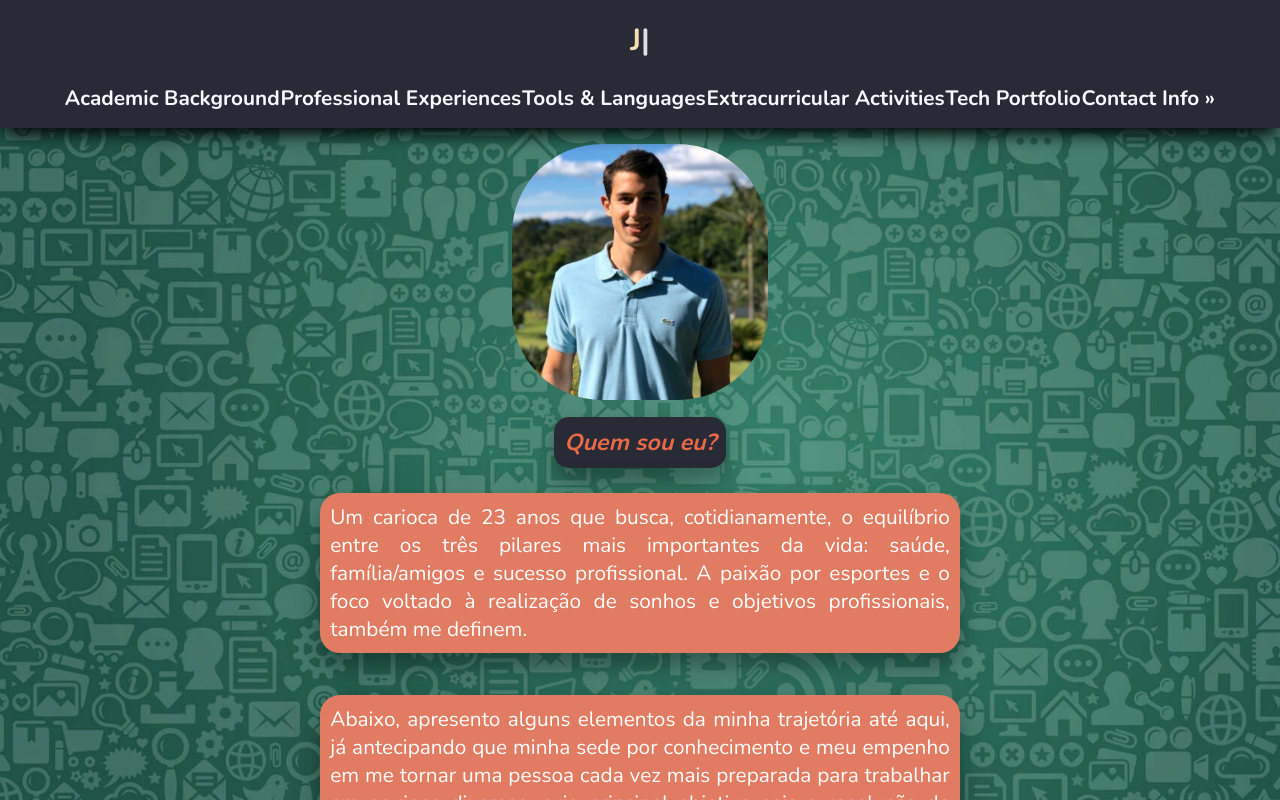
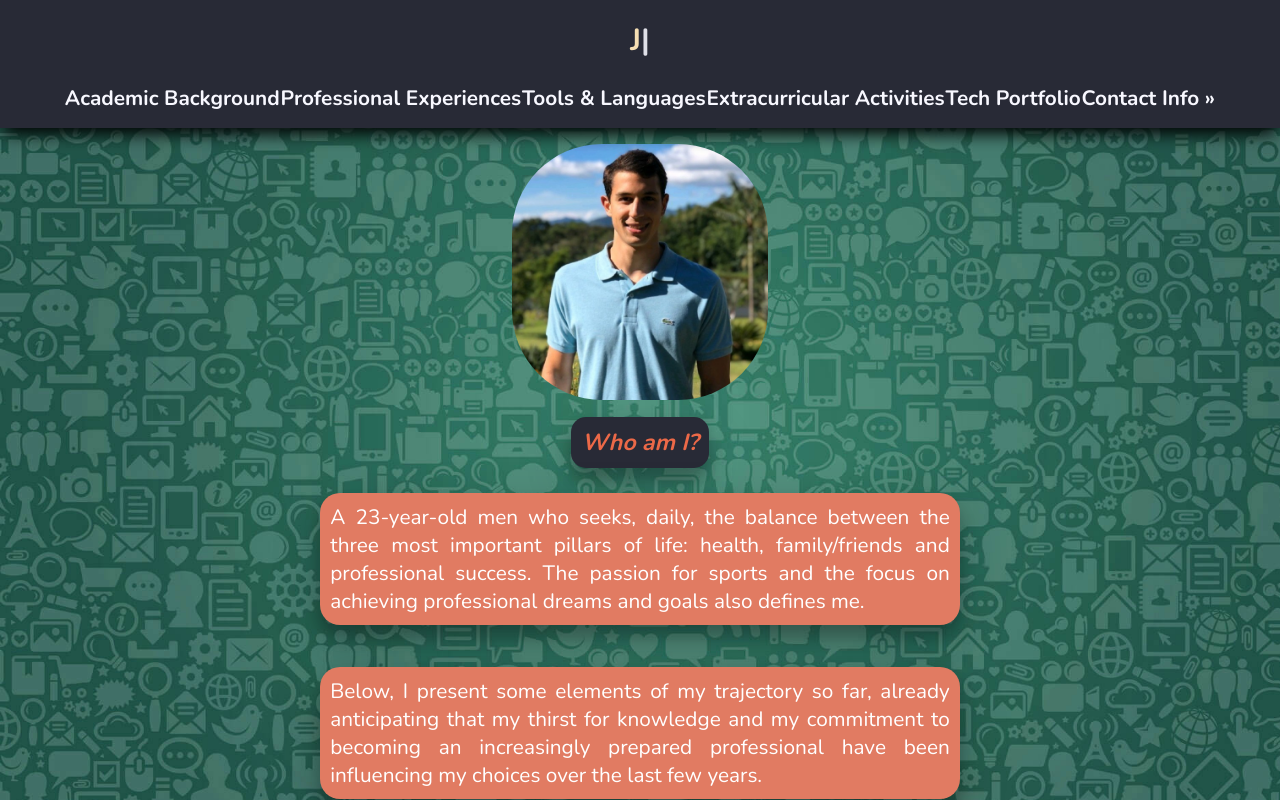
Before and after one commit to joaofelipelliccione/JF_professional_portfolio, a React (Create React App) app: page / in a window 1280 px wide. Shown: the top 800 px of the page. Built offline with nearby package versions, Linux system fonts and the light colour scheme.

Commit message:
Conclusão tradução Who am I.

```diff
--- a/src/components/desktop/cv/WhoAmICv.jsx
+++ b/src/components/desktop/cv/WhoAmICv.jsx
@@ -7,9 +7,9 @@ function WhoAmICv() {
     <section id="whoAmI">
       <article id="presentation">
         <img src={ fotoProfissional } alt="Foto do desenvolvedor." />
-        <h2>Quem sou eu?</h2>
-        <p>Um carioca de 23 anos que busca, cotidianamente, o equilíbrio entre os três pilares mais importantes da vida: saúde, família/amigos e sucesso profissional. A paixão por esportes e o foco voltado à realização de sonhos e objetivos profissionais, também me definem.</p>
-        <p>Abaixo, apresento alguns elementos da minha trajetória até aqui, já antecipando que minha sede por conhecimento e meu empenho em me tornar uma pessoa cada vez mais preparada para trabalhar em equipes diversas, cujo principal objetivo seja a resolução de problemas, vêm influenciando minhas escolhas ao longo dos últimos anos.</p>
+        <h2>Who am I?</h2>
+        <p>A 23-year-old men who seeks, daily, the balance between the three most important pillars of life: health, family/friends and professional success. The passion for sports and the focus on achieving professional dreams and goals also defines me.</p>
+        <p>Below, I present some elements of my trajectory so far, already anticipating that my thirst for knowledge and my commitment to becoming an increasingly prepared professional have been influencing my choices over the last few years.</p>
       </article>
     </section>
   );
--- a/src/components/mobile/cv/MobileWhoAmICv.jsx
+++ b/src/components/mobile/cv/MobileWhoAmICv.jsx
@@ -7,10 +7,10 @@ function MobileWhoAmICv() {
     <section id="mobWhoAmI">
       <article id="mobPresentation">
         <img src={ fotoProfissional } alt="Foto do desenvolvedor." />
-        <h2>Quem sou eu?</h2>
+        <h2>Who am I?</h2>
         <div id="mobPresentationScrollWrapper">
-          <p>Um carioca de 23 anos que busca, cotidianamente, o equilíbrio entre os três pilares mais importantes da vida: saúde, família/amigos e sucesso profissional. A paixão por esportes e o foco voltado à realização de sonhos e objetivos profissionais, também me definem.</p>
-          <p>Abaixo, apresento alguns elementos da minha trajetória até aqui, já antecipando que minha sede por conhecimento e meu empenho em me tornar uma pessoa cada vez mais preparada, vêm influenciando minhas escolhas ao longo dos últimos anos.</p>
+          <p>A 23-year-old men who seeks, daily, the balance between the three most important pillars of life: health, family/friends and professional success. The passion for sports and the focus on achieving professional dreams and goals also defines me.</p>
+          <p>Below, I present some elements of my trajectory so far, already anticipating that my thirst for knowledge and my commitment to becoming an increasingly prepared professional have been influencing my choices over the last few years.</p>
         </div>
       </article>
     </section>
```
